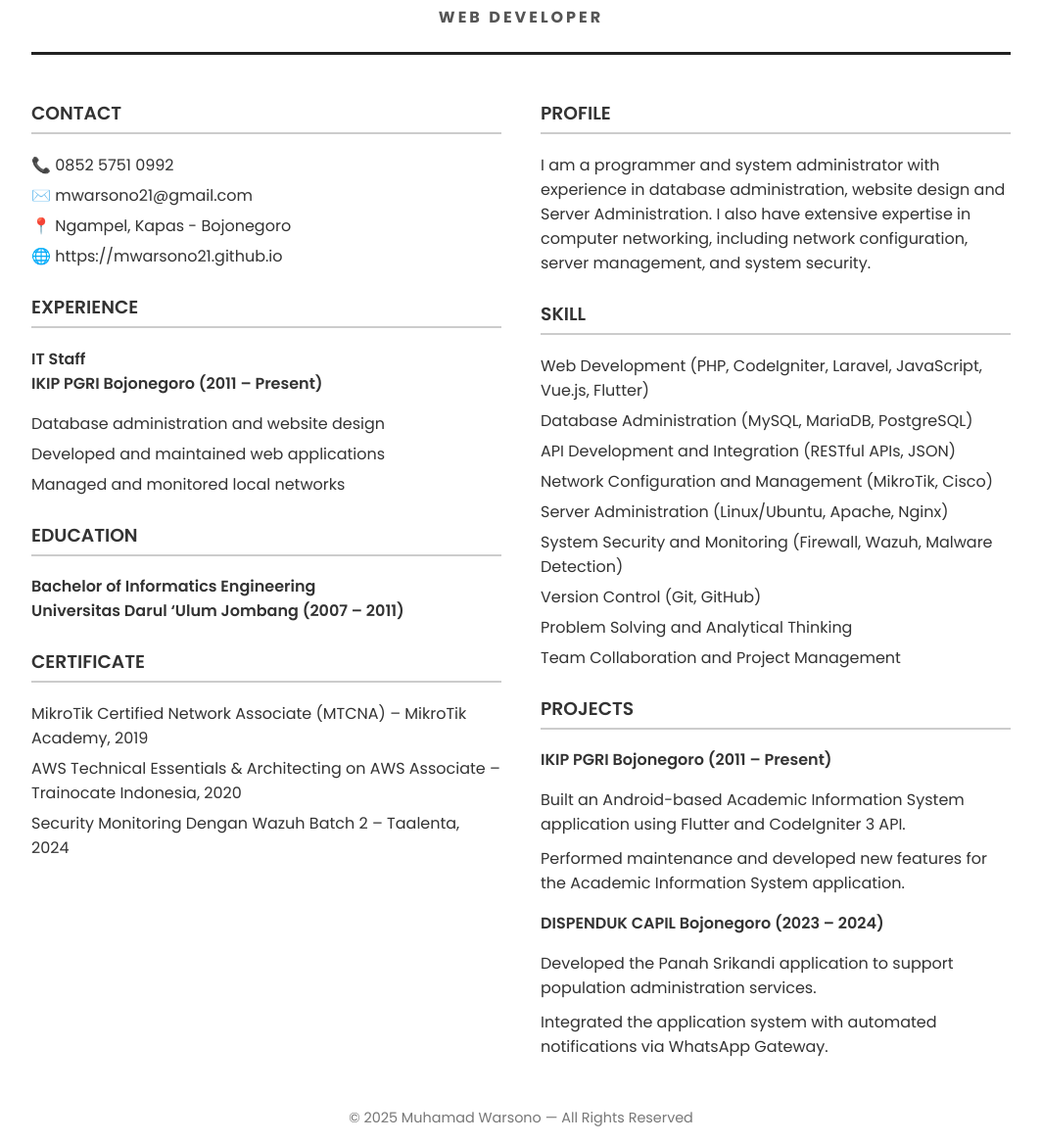
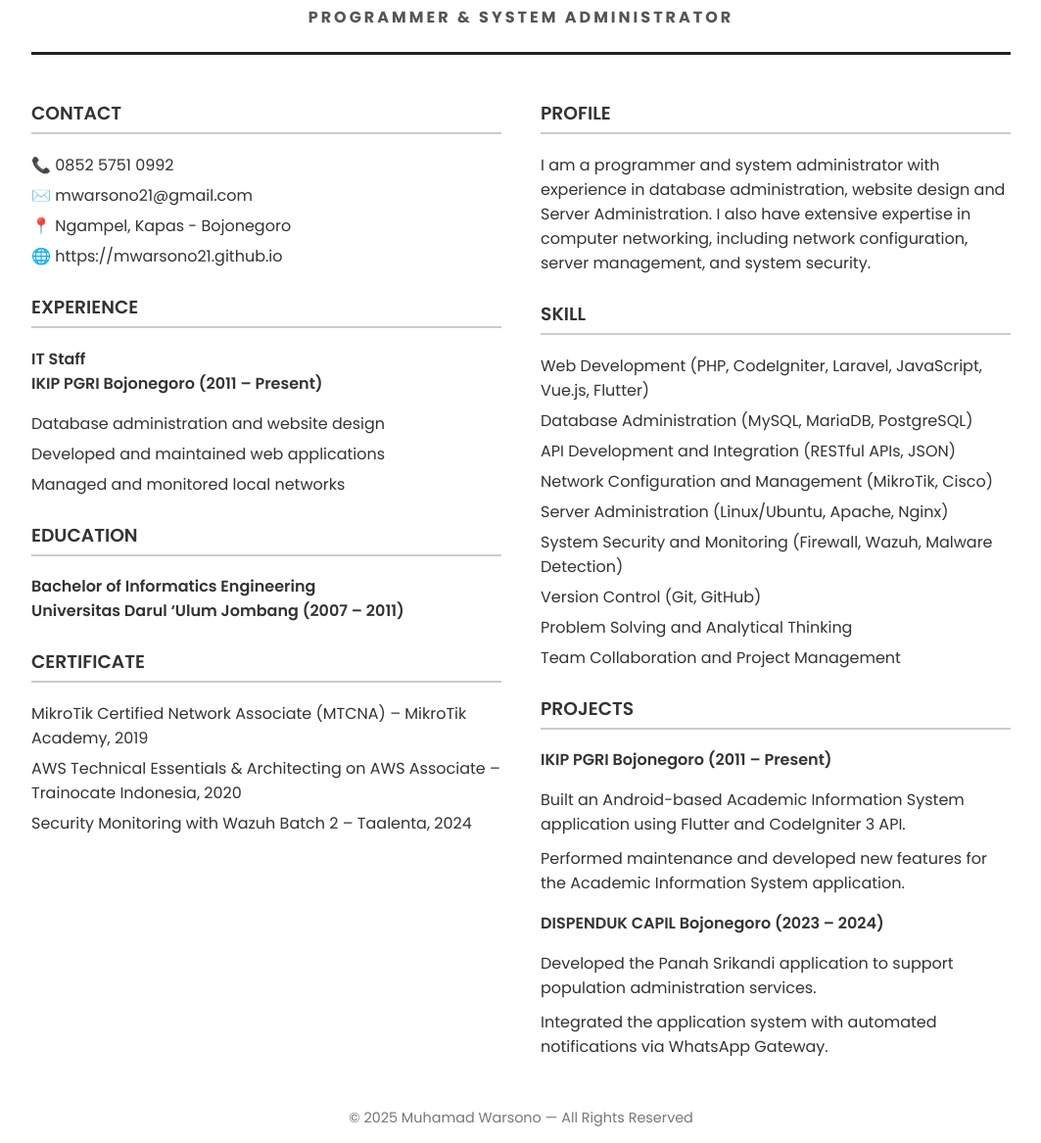
Before and after one commit to mwarsono21/mwarsono21.github.io, a plain HTML site: page index.html in a window 1280 px wide. Shown: the part 133-1300 px from the top of the page at 98% size, without its empty margins (108-1171 px from the left). Drawn offline with Linux system fonts and the light colour scheme.

Commit message:
Update index.html

```diff
--- a/index.html
+++ b/index.html
@@ -3,7 +3,7 @@
 <head>
   <meta charset="UTF-8">
   <meta name="viewport" content="width=device-width, initial-scale=1.0">
-  <title>Muhamad Warsono | Web Developer</title>
+  <title>Muhamad Warsono | Programmer & System Administrator</title>
   <link href="https://fonts.googleapis.com/css2?family=Poppins:wght@300;400;600;700&display=swap" rel="stylesheet">
   <style>
     body {
@@ -85,7 +85,7 @@
   <div class="container">
     <header>
       <h1>MUHAMAD WARSONO</h1>
-      <h2>WEB DEVELOPER</h2>
+      <h2>PROGRAMMER & SYSTEM ADMINISTRATOR</h2>
     </header>
 
     <div class="content">
@@ -113,7 +113,7 @@
         <ul>
           <li>MikroTik Certified Network Associate (MTCNA) – MikroTik Academy, 2019</li>
           <li>AWS Technical Essentials & Architecting on AWS Associate – Trainocate Indonesia, 2020</li>
-          <li>Security Monitoring Dengan Wazuh Batch 2 – Taalenta, 2024</li>
+          <li>Security Monitoring with Wazuh Batch 2 – Taalenta, 2024</li>
         </ul>
       </div>
 
```
